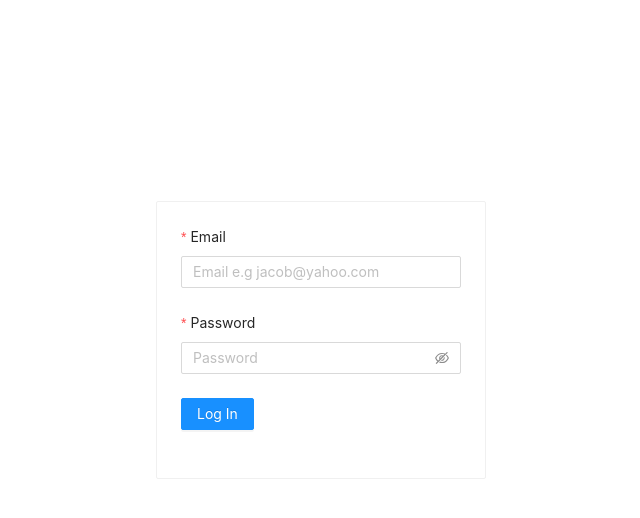
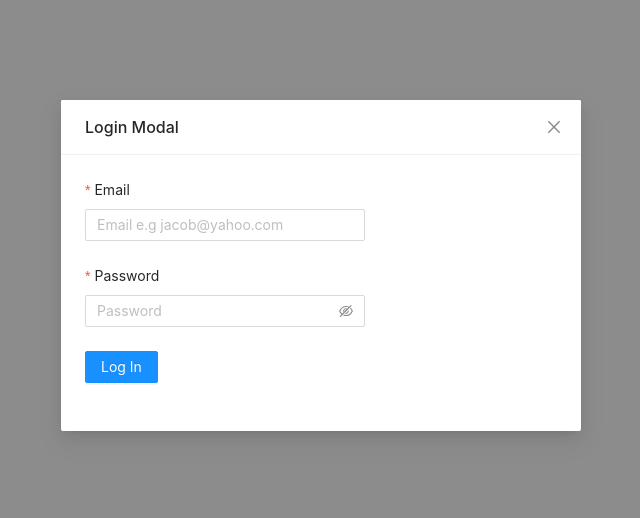
Before and after one commit to ayubtalha/live-the-world, a React (Create React App) app: page /login in a window 1280 px wide. Shown: the top 518 px of the page, without its empty margins (319-959 px from the left). Built offline with nearby package versions, Linux system fonts and the light colour scheme.

Commit message:
[LTW] - Added Login Modal

```diff
--- a/src/App.js
+++ b/src/App.js
@@ -1,47 +1,21 @@
-import React, { useEffect, useState } from 'react';
-import { Route, Routes, useLocation } from 'react-router-dom';
+import React from 'react';
+import { Route, Routes } from 'react-router-dom';
 
 import './App.css';
-import { LoginPage, NotFoundPage } from './pages';
-import { unAuthLTWPath, isAuthLTWPath } from './routes/RoutesPaths';
+import { NotFoundPage } from './pages';
+import { LTWRoutePaths } from './routes/RoutesPaths';
 
 const App = () => {
-  const location = useLocation();
-  const [loggedInUser, setLoggedInUser] = useState(null);
-
-  useEffect(() => {
-    setLoggedInUser(localStorage.getItem('user'));
-  }, [location]);
-
   return (
     <>
-      {loggedInUser ? (
       <Routes>
-          {isAuthLTWPath.map((route) => {
+        {LTWRoutePaths.map((route) => {
           return (
-              <Route
-                key={route.path}
-                path={route.path}
-                element={route.element}
-              />
+            <Route key={route.path} path={route.path} element={route.element} />
           );
         })}
         <Route path='*' element={<NotFoundPage />} />
       </Routes>
-      ) : (
-        <Routes>
-          {unAuthLTWPath.map((route) => {
-            return (
-              <Route
-                key={route.path}
-                path={route.path}
-                element={route.element}
-              />
-            );
-          })}
-          <Route path='*' element={<LoginPage />} />
-        </Routes>
-      )}
     </>
   );
 };
--- a/src/components/LTWActivity.js
+++ b/src/components/LTWActivity.js
@@ -1,18 +1,30 @@
-import React from 'react';
+import React, { useEffect, useState } from 'react';
 import { Button } from 'antd';
 import { useNavigate } from 'react-router-dom';
+import { LoginPage } from '../pages';
+import { useLocation } from 'react-router-dom';
 
 export const LTWActivity = () => {
   const navigate = useNavigate();
+  const location = useLocation();
+
+  const [loggedInUser, setLoggedInUser] = useState(false);
+
+  useEffect(() => {
+    const jwt = localStorage.getItem('jwt') ? true : false;
+    setLoggedInUser(jwt);
+  }, [location]);
 
   const logout = () => {
     navigate('/login', { replace: true });
     localStorage.removeItem('jwt');
     localStorage.removeItem('user');
+    setLoggedInUser(false);
   };
 
   return (
     <div>
+      {!loggedInUser && <LoginPage loggedInUser={loggedInUser} />}
       <h1 className='mt-2 mx-2'>LTW Activity</h1>
       <Button onClick={logout}>Logout</Button>
     </div>
--- a/src/pages/LoginPage.js
+++ b/src/pages/LoginPage.js
@@ -1,10 +1,10 @@
 import React, { useState } from 'react';
 import { useNavigate } from 'react-router-dom';
-import { Row, Col, Card, Button, Input, Form, Alert } from 'antd';
+import { Row, Modal, Button, Input, Form, Alert } from 'antd';
 import ApiService from '../services/ApiService';
 import { FormValidationRules } from '../utils/FormValidationRules';
 
-const LoginPage = () => {
+const LoginPage = ({ loggedInUser = false }) => {
   const navigate = useNavigate();
   const [form] = Form.useForm();
   const [alertMessage, setAlertMessage] = useState(false);
@@ -27,8 +27,7 @@ const LoginPage = () => {
 
   return (
     <>
-      <Row justify='space-around' align='middle' style={{ minHeight: '85vh' }}>
-        <Col>
+      <Modal title='Login Modal' visible={loggedInUser} footer={null}>
         <Form
           form={form}
           layout='vertical'
@@ -37,7 +36,6 @@ const LoginPage = () => {
           autoComplete='on'
           className='login-form'
         >
-            <Card className='login-card'>
           {alertMessage && (
             <Alert message='Login Failed. Try Again' type='error' />
           )}
@@ -68,16 +66,13 @@ const LoginPage = () => {
               />
             </Form.Item>
           </Row>
-
           <Form.Item>
             <Button type='primary' htmlType='submit'>
               Log In
             </Button>
           </Form.Item>
-            </Card>
         </Form>
-        </Col>
-      </Row>
+      </Modal>
     </>
   );
 };
--- a/src/routes/RoutesPaths.js
+++ b/src/routes/RoutesPaths.js
@@ -1,16 +1,13 @@
 import { LTWActivity } from '../components';
 import { LoginPage } from '../pages';
 
-export const isAuthLTWPath = [
+export const LTWRoutePaths = [
   {
     path: '/activity',
     element: <LTWActivity />,
   },
-];
-
-export const unAuthLTWPath = [
   {
     path: '/login',
-    element: <LoginPage />,
+    element: <LoginPage loggedInUser={true} />,
   },
 ];
--- a/src/services/ApiService.js
+++ b/src/services/ApiService.js
@@ -4,7 +4,6 @@ import { LOG_IN } from '../constants/ApiEndpoints';
 
 class ApiService {
   async login(data) {
-    console.log('ident', process.env.REACT_APP_IDENTIFIER);
     let response = null;
     try {
       response = await axios.post(
```
Lines whose indentation alone changed are shown as unchanged.
